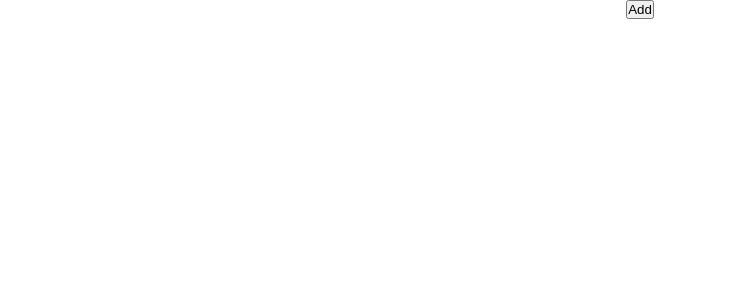
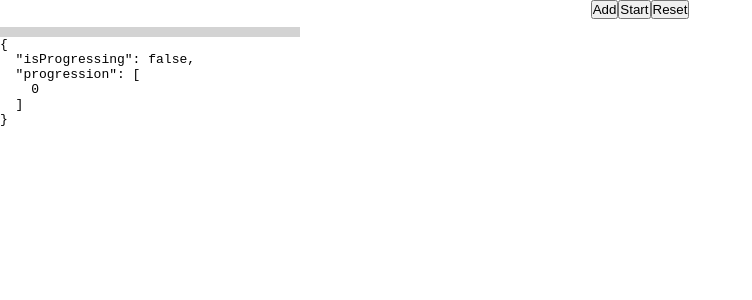
Before and after one commit to 986913/react-components, a React (Create React App) app: page / in a window 1280 px wide. Shown: the top 300 px of the page, without its empty margins (0-752 px from the left). Built offline with nearby package versions, Linux system fonts and the light colour scheme.

Commit message:
progress IV

```diff
--- a/src/App.js
+++ b/src/App.js
@@ -6,6 +6,7 @@ import { ProgressBarWrapper } from './ProgressBar';
 import { ProgressBarsWrapper } from './ProgressBars';
 import { ProgressBarsIIWrapper } from './ProgressBarsII';
 import { ProgressBarsIIIWrapper } from './ProgressBarsIII';
+import { ProgressBarsIIIIWrapper } from './ProgressBarsIIII';
 import { AccordionWrapper } from './Accordion';
 import { AccordionIIWrapper } from './AccordionII';
 import { AccordionIIIWrapper } from './AccordionIII';
@@ -25,7 +26,8 @@ function App() {
       {/* <ProgressBarWrapper /> */}
       {/* <ProgressBarsWrapper /> */}
       {/* <ProgressBarsIIWrapper /> */}
-      <ProgressBarsIIIWrapper />
+      {/* <ProgressBarsIIIWrapper /> */}
+      <ProgressBarsIIIIWrapper />
       {/* <AccordionWrapper /> */}
       {/* <AccordionIIWrapper /> */}
       {/* <AccordionIIIWrapper /> */}
--- a/src/ProgressBars/progressbars.css
+++ b/src/ProgressBars/progressbars.css
@@ -16,5 +16,9 @@
 }
 
 .bar-filled {
-  transform: scaleX(1)
+  transform: scaleX(1);
+  -webkit-transform: scaleX(1);
+  -moz-transform: scaleX(1);
+  -ms-transform: scaleX(1);
+  -o-transform: scaleX(1);
 }
--- a/src/ProgressBarsIII/ProgressBarsIII.js
+++ b/src/ProgressBarsIII/ProgressBarsIII.js
@@ -26,12 +26,11 @@ const ProgressBarIII = ({ isEmpty, onCompleted }) => {
   );
 };
 
-export const ProgressBarsIII = () => {
+export const ProgressBarsIII = ({ concurrencyLimit }) => {
   const [bars, setBars] = useState(0);
   const [numFilledUpBars, setNumFilledUpBars] = useState(0);
 
   const handleClick = () => setBars(bars + 1);
-  const CONCURRENCY_LIMIT = 3; // <-- diff
 
   return (
     <div>
@@ -40,7 +39,7 @@ export const ProgressBarsIII = () => {
         {Array.from({ length: bars }).map((_, index) => (
           <ProgressBarIII
             key={index}
-            isEmpty={index >= numFilledUpBars + CONCURRENCY_LIMIT} // <-- diff
+            isEmpty={index >= numFilledUpBars + concurrencyLimit} // <-- diff
             onCompleted={() => {
               setNumFilledUpBars(numFilledUpBars + 1);
             }}
--- a/src/ProgressBarsIII/Wrapper.js
+++ b/src/ProgressBarsIII/Wrapper.js
@@ -4,7 +4,7 @@ import { ProgressBarsIII } from './ProgressBarsIII';
 export const ProgressBarsIIIWrapper = () => {
   return (
     <div>
-      <ProgressBarsIII />
+      <ProgressBarsIII concurrencyLimit={3} />
     </div>
   );
 };
--- /dev/null
+++ b/src/ProgressBarsIIII/ProgressBarsIIII.js
@@ -0,0 +1,82 @@
+import React, { useState } from 'react';
+import './progressbarsIIII.css';
+
+const ProgressBarIIII = ({ progress }) => {
+  return (
+    <div className='progress-outterIIII'>
+      <div
+        className='progress-innerIIII'
+        style={{ transform: `scaleX(${progress / 100})` }}
+      ></div>
+    </div>
+  );
+};
+
+export const ProgressBarsIIII = ({ concurrencyLimit }) => {
+  const [progression, setProgression] = useState([0]);
+  const [timerId, setTimerId] = useState(null);
+
+  const start = () => {
+    const timer = window.setInterval(() => {
+      setProgression((currProgression) => {
+        // Find the bars which aren't full.
+        const nonFullBars = currProgression
+          .map((value, index) => ({ value, index }))
+          .filter(({ value }) => value < 100);
+
+        // All bars are full, none to increment.
+        if (nonFullBars.length === 0) return currProgression;
+
+        // Get the first LIMIT non-full bars and increment them.
+        const barsToIncrement = nonFullBars.slice(0, concurrencyLimit);
+        const newProgression = currProgression.slice();
+        for (const { index } of barsToIncrement) {
+          newProgression[index] += 0.5;
+        }
+
+        return newProgression;
+      });
+    }, 10);
+
+    setTimerId(timer);
+  };
+
+  const stop = () => {
+    window.clearInterval(timerId);
+    setTimerId(null);
+  };
+
+  const appendBar = () => setProgression(progression.concat(0));
+
+  const reset = () => {
+    stop();
+    setProgression([0]);
+  };
+
+  // Derived state to determine if the bars are progressing.
+  const isProgressing = timerId != null;
+
+  return (
+    <div>
+      <button onClick={() => appendBar()}>Add</button>
+      <button
+        onClick={() => {
+          isProgressing ? stop() : start();
+        }}
+      >
+        {isProgressing ? 'Pause' : 'Start'}
+      </button>
+      <button onClick={() => reset()}>Reset</button>
+
+      <div>
+        {progression.map((progress, index) => (
+          <ProgressBarIIII key={index} progress={progress} />
+        ))}
+      </div>
+
+      <pre className='progressPre'>
+        {JSON.stringify({ isProgressing, progression }, null, 2)}
+      </pre>
+    </div>
+  );
+};
--- /dev/null
+++ b/src/ProgressBarsIIII/Wrapper.js
@@ -0,0 +1,10 @@
+import React from 'react';
+import { ProgressBarsIIII } from './ProgressBarsIIII';
+
+export const ProgressBarsIIIIWrapper = () => {
+  return (
+    <div>
+      <ProgressBarsIIII concurrencyLimit={3} />
+    </div>
+  );
+};
--- /dev/null
+++ b/src/ProgressBarsIIII/index.js
@@ -0,0 +1 @@
+export { ProgressBarsIIIIWrapper } from './Wrapper.js';
--- /dev/null
+++ b/src/ProgressBarsIIII/progressbarsIIII.css
@@ -0,0 +1,17 @@
+
+.progress-outterIIII{
+  height: 10px;
+  width: 300px;
+  background-color: lightgray;
+  margin-top: .5em !important;
+}
+
+.progress-innerIIII {
+  background-color: green;
+  height: 100%;
+  transform-origin: left;
+}
+
+.progressPre {
+  text-align: left;
+}
```
